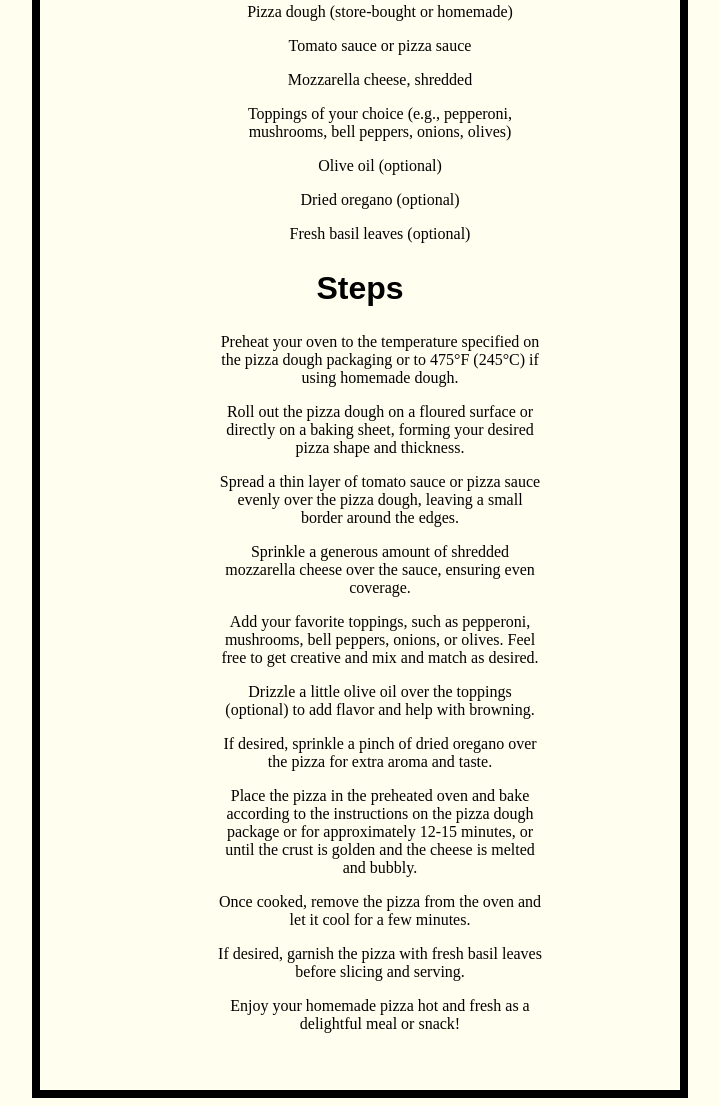
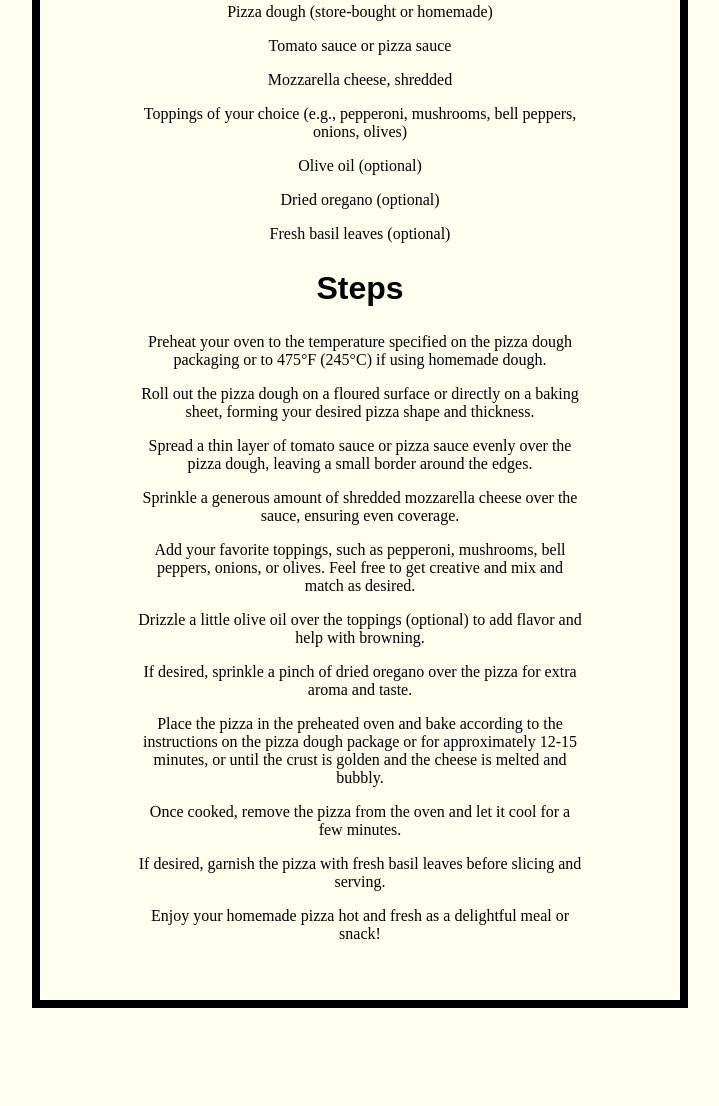
Before and after one commit to mmustavi/odin-recipes, a plain HTML site: page recipes/pizza.html in a window 1280 px wide. Shown: the part 695-1801 px from the top of the page, without its empty margins (280-999 px from the left). After the commit the page ends 1711 px from the top, so only its background shows below. Drawn offline with Linux system fonts and the light colour scheme.

Commit message:
Remove remaining unnecessary list tags

```diff
--- a/recipes/pizza.html
+++ b/recipes/pizza.html
@@ -28,32 +28,28 @@
         <h2 class = "pizza subheading">Ingredients</h2>
 
         <!-- Unordered list of ingredients. -->
-        <ul>
-            <p>Pizza dough (store-bought or homemade)</li>
-            <p>Tomato sauce or pizza sauce</li>
-            <p>Mozzarella cheese, shredded</li>
-            <p>Toppings of your choice (e.g., pepperoni, mushrooms, bell peppers, onions, olives)</li>
-            <p>Olive oil (optional)</li>
-            <p>Dried oregano (optional)</li>
-            <p>Fresh basil leaves (optional)</li>
-          </ul>
+        <p>Pizza dough (store-bought or homemade)</p>
+        <p>Tomato sauce or pizza sauce</p>
+        <p>Mozzarella cheese, shredded</p>
+        <p>Toppings of your choice (e.g., pepperoni, mushrooms, bell peppers, onions, olives)</p>
+        <p>Olive oil (optional)</p>
+        <p>Dried oregano (optional)</p>
+        <p>Fresh basil leaves (optional)</p>
 
         <h2 class = "pizza subheading">Steps</h2>
 
         <!-- Ordered list of steps -->
-        <ol>
-            <p>Preheat your oven to the temperature specified on the pizza dough packaging or to 475°F (245°C) if using homemade dough.</li>
-            <p>Roll out the pizza dough on a floured surface or directly on a baking sheet, forming your desired pizza shape and thickness.</li>
-            <p>Spread a thin layer of tomato sauce or pizza sauce evenly over the pizza dough, leaving a small border around the edges.</li>
-            <p>Sprinkle a generous amount of shredded mozzarella cheese over the sauce, ensuring even coverage.</li>
-            <p>Add your favorite toppings, such as pepperoni, mushrooms, bell peppers, onions, or olives. Feel free to get creative and mix and match as desired.</li>
-            <p>Drizzle a little olive oil over the toppings (optional) to add flavor and help with browning.</li>
-            <p>If desired, sprinkle a pinch of dried oregano over the pizza for extra aroma and taste.</li>
-            <p>Place the pizza in the preheated oven and bake according to the instructions on the pizza dough package or for approximately 12-15 minutes, or until the crust is golden and the cheese is melted and bubbly.</li>
-            <p>Once cooked, remove the pizza from the oven and let it cool for a few minutes.</li>
-            <p>If desired, garnish the pizza with fresh basil leaves before slicing and serving.</li>
-            <p>Enjoy your homemade pizza hot and fresh as a delightful meal or snack!</li>
-          </ol>
+            <p>Preheat your oven to the temperature specified on the pizza dough packaging or to 475°F (245°C) if using homemade dough.</p>
+            <p>Roll out the pizza dough on a floured surface or directly on a baking sheet, forming your desired pizza shape and thickness.</p>
+            <p>Spread a thin layer of tomato sauce or pizza sauce evenly over the pizza dough, leaving a small border around the edges.</p>
+            <p>Sprinkle a generous amount of shredded mozzarella cheese over the sauce, ensuring even coverage.</p>
+            <p>Add your favorite toppings, such as pepperoni, mushrooms, bell peppers, onions, or olives. Feel free to get creative and mix and match as desired.</p>
+            <p>Drizzle a little olive oil over the toppings (optional) to add flavor and help with browning.</p>
+            <p>If desired, sprinkle a pinch of dried oregano over the pizza for extra aroma and taste.</p>
+            <p>Place the pizza in the preheated oven and bake according to the instructions on the pizza dough package or for approximately 12-15 minutes, or until the crust is golden and the cheese is melted and bubbly.</p>
+            <p>Once cooked, remove the pizza from the oven and let it cool for a few minutes.</p>
+            <p>If desired, garnish the pizza with fresh basil leaves before slicing and serving.</p>
+            <p>Enjoy your homemade pizza hot and fresh as a delightful meal or snack!</p>
 
         </div>
 
```
Also changed, not shown: recipes/butter_chicken.html (+0 -2 lines).
